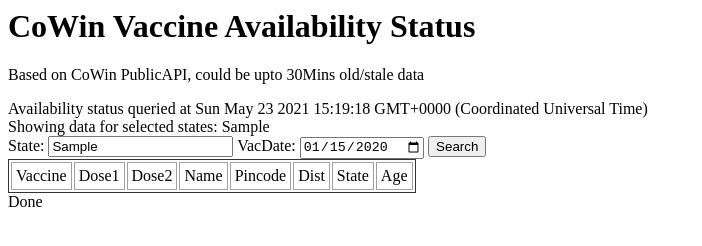
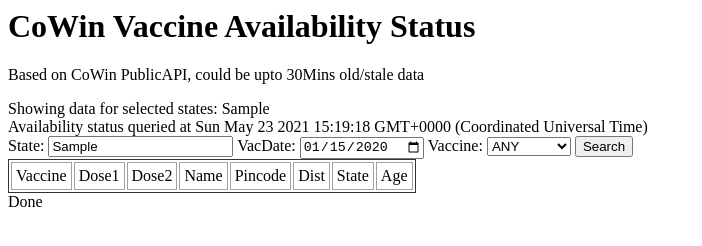
Before and after one commit to hanishkvc/prgs-covid-cowin_vaccine_check, a plain HTML site: page browser/index.html in a window 1280 px wide. Both pictures are taken after typing "Sample", "2020-01-15" into the empty fields and a click on the button "Search". Shown: the whole page, without its empty margins (0-702 px from the left). Drawn offline with Linux system fonts and the light colour scheme; no server answers.

Commit message:
MBrowserVer: Allow user to search based on vaccine
Now user can search based on Name, date and vaccine.

```diff
--- a/browser/index.html
+++ b/browser/index.html
@@ -11,10 +11,16 @@
 	<body>
 		<h1> CoWin Vaccine Availability Status </h1>
 		<p> Based on CoWin PublicAPI, could be upto 30Mins old/stale data </p>
-		<div id="time"> Select the date to check vaccination slot availability for </div>
-		<div id="states"> Enter the name of the state to check for </div>
+		<div id="states"> To check for vaccine slot availability </div>
+		<div id="time"> Enter the state name, select a date to check for and the vaccine </div>
 		State: <input type="text" name="vstate" id="vstate">
 		VacDate: <input type="date" name="vdate" id="vdate">
+		Vaccine:
+		<select name="vvac" id="vvac">
+			<option value="ANY"> ANY </option>
+			<option value="Covishield"> Covishield </option>
+			<option value="Covaxin"> Covaxin </option>
+		</select>
 		<button id="vsearch" name="vsearch"> Search </button>
 		<div id="main">
 			<table id="maintbl">
--- a/browser/main.js
+++ b/browser/main.js
@@ -9,9 +9,11 @@
 var elState = document.getElementById("vstate");
 var elDate = document.getElementById("vdate");
 var elSearch = document.getElementById("vsearch");
+var elVac = document.getElementById("vvac");
 var elStatus = document.getElementById("status");
 var gDate = "22-05-2021";
 var gStates = [ "KERALA", "KARNATAKA" ];
+var gVac = "ANY";
 
 
 function div_append(el, text) {
@@ -60,13 +62,14 @@
 	gStates = [ elState.value ];
 	tDate = elDate.value.split('-');
 	gDate = `${tDate[2]}-${tDate[1]}-${tDate[0]}`;
+	gVac = elVac.value;
 	console.log("INFO:SearchClicked:", gStates, gDate);
 	tP = document.getElementById("time");
 	tP.textContent = `Availability status queried at ${Date()}`;
 	tP = document.getElementById("states");
 	tP.textContent = `Showing data for selected states: ${gStates}`;
 	tbl_clear(elMainTbl);
-	db = { 'date': gDate };
+	db = { 'date': gDate, 'vaccine': gVac };
 	dbget_states(db, gStates)
 		.then(() => {
 			show_vcs(elMainTbl, db);
```
Also changed, not shown: 1 other file.
